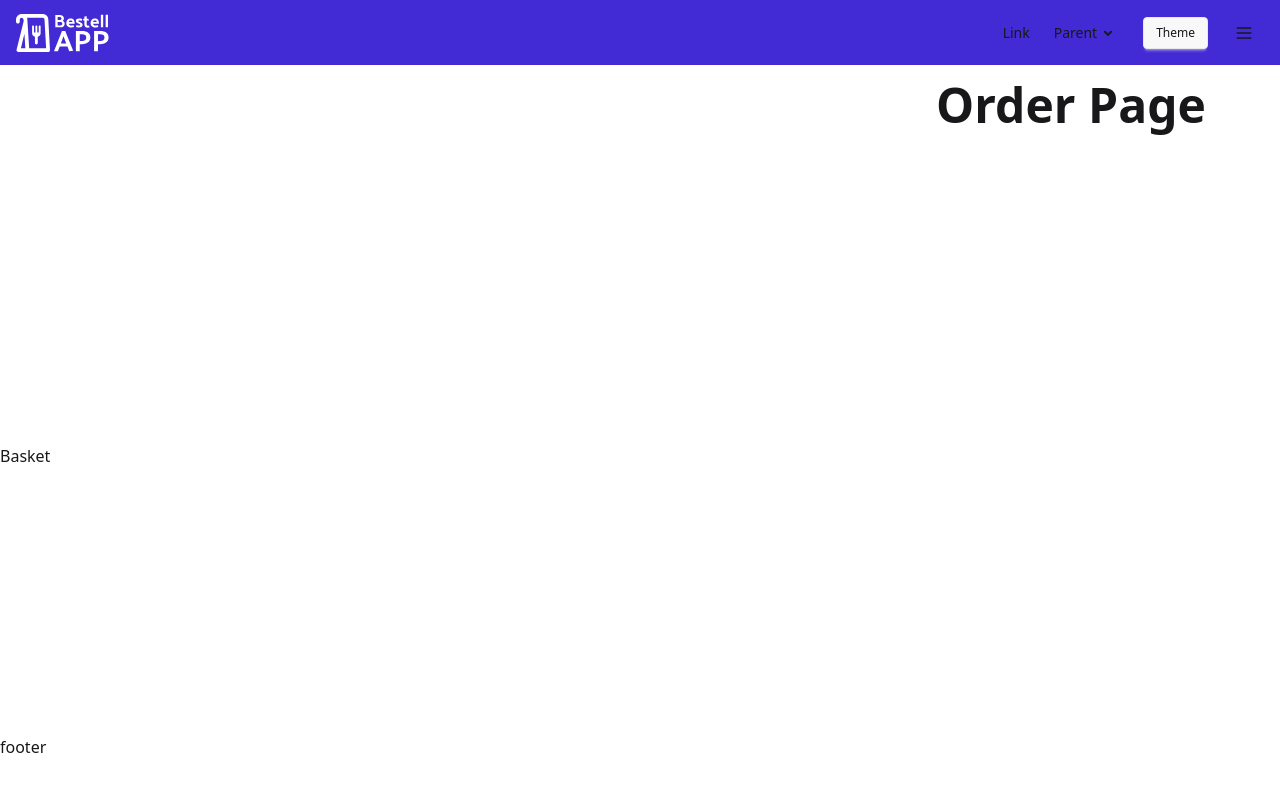
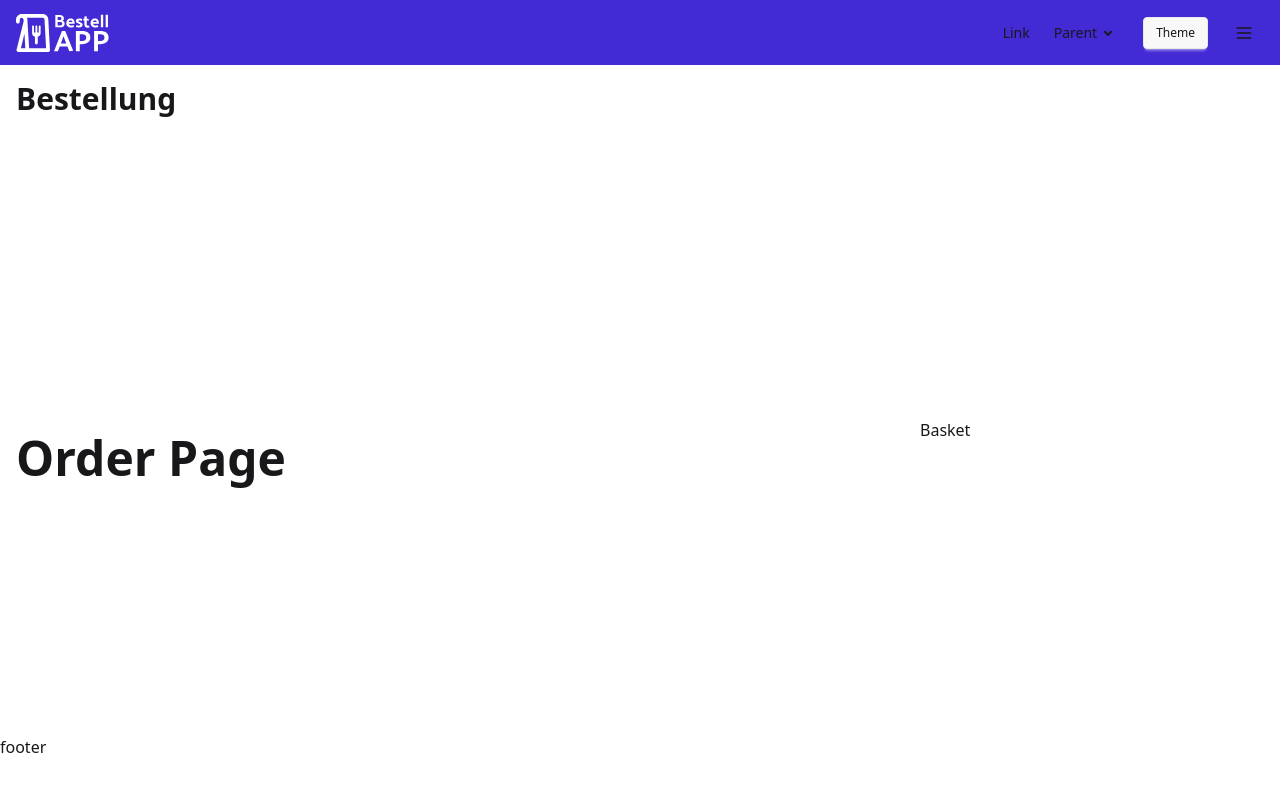
Before and after one commit to larsbeckdev/demo-bestell-app, a Vue app: page /bestellen in a window 1280 px wide. Shown: the top 792 px of the page. Built offline with nearby package versions, Linux system fonts and the light colour scheme.

Commit message:
Add hero section with title to OrderLayout component

```diff
--- a/src/layouts/order/OrderLayout.vue
+++ b/src/layouts/order/OrderLayout.vue
@@ -9,8 +9,8 @@ import Basket from '@/layouts/components/Basket.vue'
   <Header />
 
   <main class="main-layout">
-    <section>
-
+    <section class="hero-section p-4 mb-4 col-span-2">
+      <h1 class="text-3xl font-bold">Bestellung</h1>
     </section>
 
     <section class="order-content">
```
